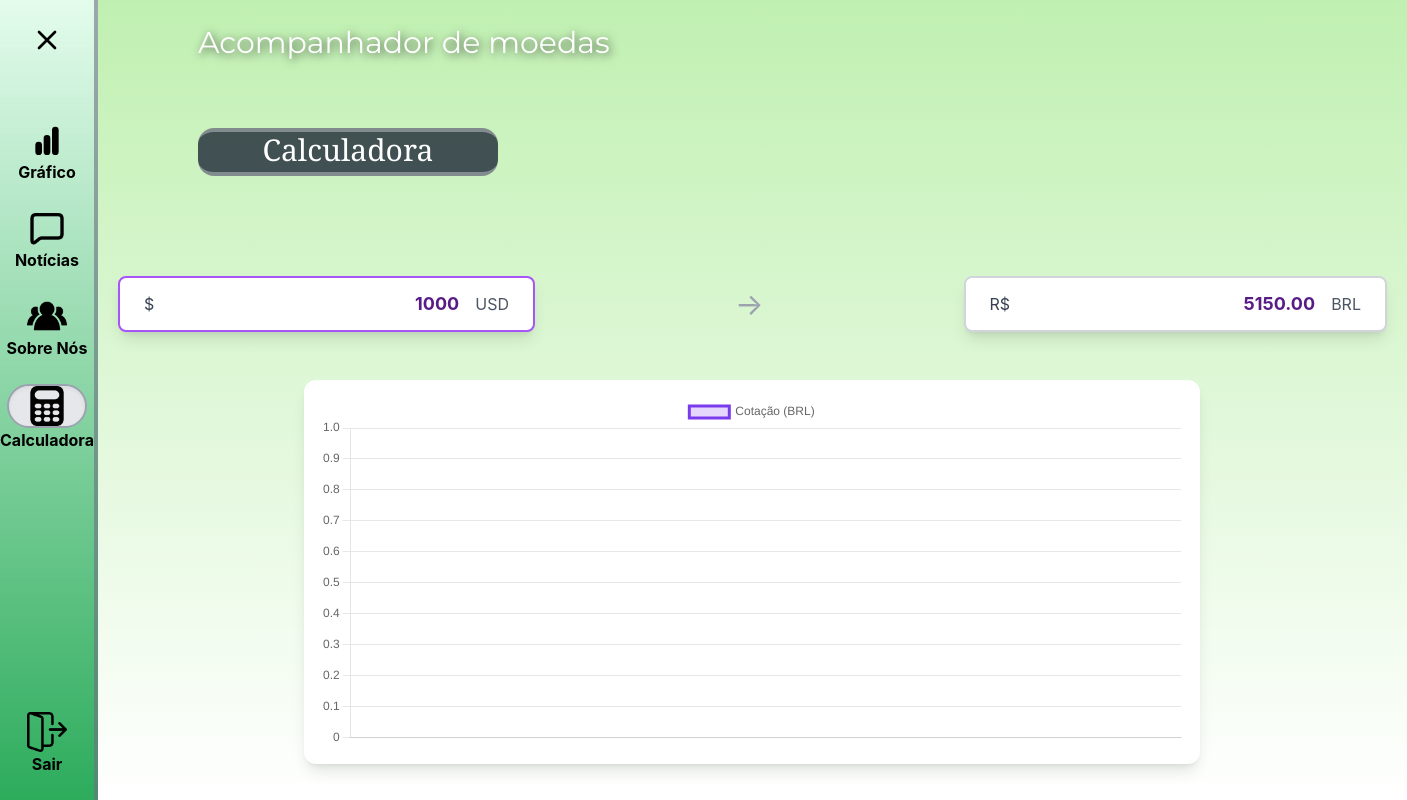
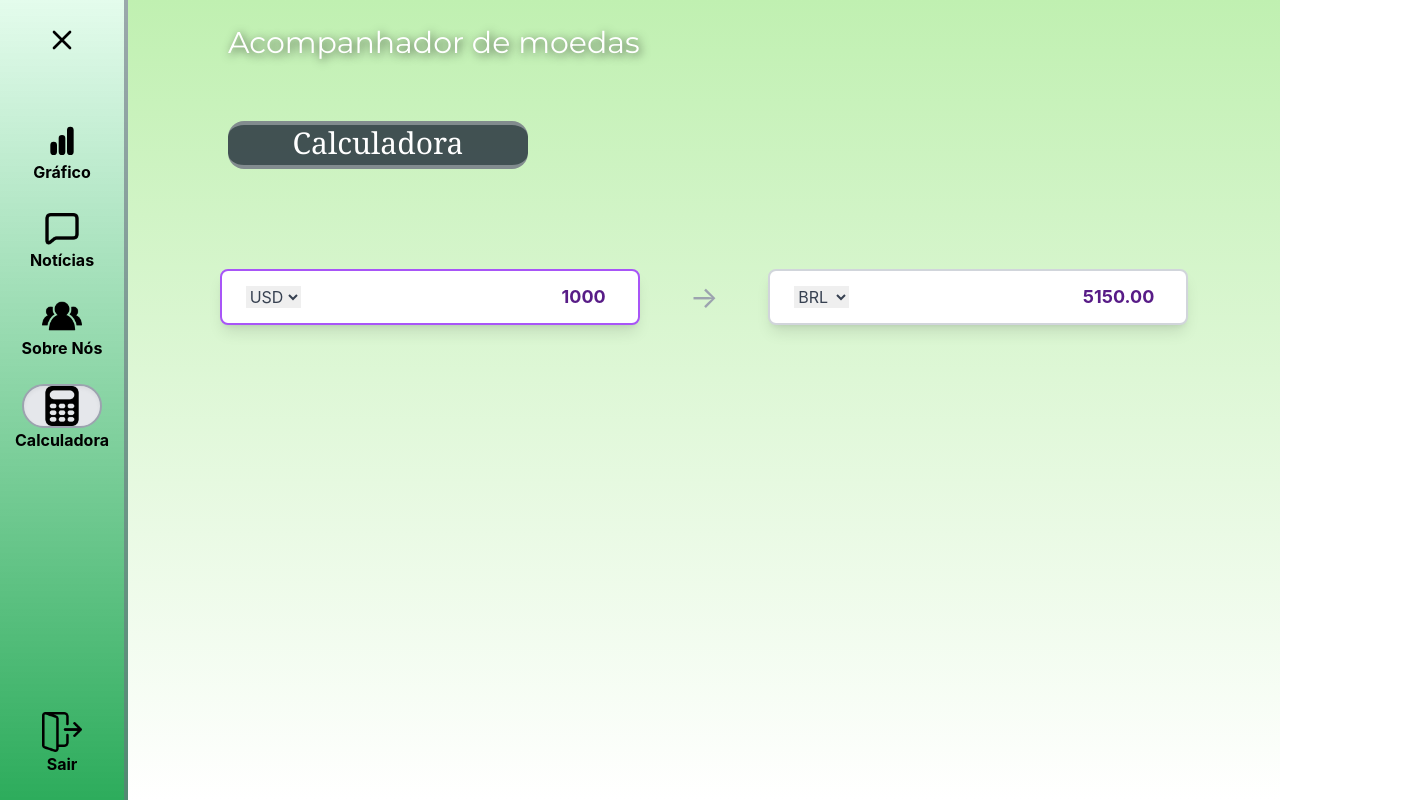
Before and after one commit to igormooura/AppFinanceiro, a React (Create React App) app in the folder view/: page /calculadora in a window 1280 px wide. Shown: the whole page, 1407 px wide, since content can reach past the window. Built offline with nearby package versions, Linux system fonts and the light colour scheme; no server answers; sample sign-in values are in the browser's storage.

Commit message:
feat:added calculcadora

```diff
--- a/view/src/pages/Calculator/Calculadora.js
+++ b/view/src/pages/Calculator/Calculadora.js
@@ -1,35 +1,15 @@
 import React, { useState, useEffect } from "react";
-import { Line } from "react-chartjs-2";
-import {
-  Chart as ChartJS,
-  CategoryScale,
-  LinearScale,
-  PointElement,
-  LineElement,
-  Title,
-  Tooltip,
-  Legend,
-} from "chart.js";
 import PageName from "../../components/PageName/PageName";
 import Sidebar from "../../components/SideBar/Sidebar";
 import TitleComponent from "../../components/Title/Title";
 import useAuth from "../../hooks/useAuth";
 
-ChartJS.register(
-  CategoryScale,
-  LinearScale,
-  PointElement,
-  LineElement,
-  Title,
-  Tooltip,
-  Legend
-);
-
 function Calculadora() {
-
   useAuth();
 
   const [valor, setValor] = useState(1000);
+  const [moedaOrigem, setMoedaOrigem] = useState("USD");
+  const [moedaDestino, setMoedaDestino] = useState("BRL");
   const [cotacao, setCotacao] = useState(5.15);
   const [convertido, setConvertido] = useState(valor * cotacao);
 
@@ -42,48 +22,13 @@ function Calculadora() {
     setValor(novoValor ? parseFloat(novoValor) : "");
   };
 
-  const handleChangeCotacao = (e) => {
-    const novaCotacao = e.target.value.replace(/[^0-9.]/g, "");
-    setCotacao(novaCotacao ? parseFloat(novaCotacao) : "");
+  const handleChangeMoedaOrigem = (e) => {
+    setMoedaOrigem(e.target.value);
   };
 
-  const dadosGrafico = {
-    labels: [],
-    datasets: [
-      {
-        label: "Cotação (BRL)",
-        data: [],
-        borderColor: "#7C3AED",
-        backgroundColor: "rgba(124, 58, 237, 0.2)",
-        fill: true,
-        tension: 0.4,
-      },
-    ],
+  const handleChangeMoedaDestino = (e) => {
+    setMoedaDestino(e.target.value);
   };
-
-  const opcoesGrafico = {
-    responsive: true,
-    maintainAspectRatio: false,
-    plugins: {
-      legend: {
-        position: "top",
-      },
-    },
-    scales: {
-      y: {
-        grid: {
-          color: "#e5e7eb",
-        },
-      },
-      x: {
-        grid: {
-          display: false,
-        },
-      },
-    },
-  };
-
-
 
   return (
     <div className="flex h-screen w-full">
@@ -94,9 +39,18 @@ function Calculadora() {
         <PageName name="Calculadora" />
 
         <div className="flex flex-col items-center mt-[100px] space-y-12">
-          <div className="flex items-center gap-[200px]">
+          <div className="flex items-center gap-[50px]">
             <div className="flex items-center border-2 border-purple-500 rounded-lg px-6 py-3 bg-white shadow-lg">
-              <span className="text-gray-700 mr-2">$</span>
+              <select value={moedaOrigem} onChange={handleChangeMoedaOrigem} className="mr-2 border-none outline-none text-gray-700">
+                <option value="USD">USD</option>
+                <option value="BRL">BRL</option>
+                <option value="EUR">EUR</option>
+                <option value="GBP">GBP</option>
+                <option value="JPY">JPY</option>
+                <option value="AUD">AUD</option>
+                <option value="CAD">CAD</option>
+                <option value="CHF">CHF</option>
+              </select>
               <input
                 type="text"
                 value={valor}
@@ -104,25 +58,28 @@ function Calculadora() {
                 className="w-100 px-2 text-right font-bold text-purple-900 border-none outline-none text-lg"
                 placeholder="0"
               />
-              <span className="ml-2 text-gray-600">USD</span>
             </div>
 
             <div className="text-3xl text-gray-400">→</div>
 
             <div className="flex items-center border-2 border-gray-300 rounded-lg px-6 py-3 bg-white shadow-lg">
-              <span className="text-gray-700 mr-2">R$</span>
+              <select value={moedaDestino} onChange={handleChangeMoedaDestino} className="mr-2 border-none outline-none text-gray-700">
+                <option value="USD">USD</option>
+                <option value="BRL">BRL</option>
+                <option value="EUR">EUR</option>
+                <option value="GBP">GBP</option>
+                <option value="JPY">JPY</option>
+                <option value="AUD">AUD</option>
+                <option value="CAD">CAD</option>
+                <option value="CHF">CHF</option>
+              </select>
               <input
                 type="text"
                 value={convertido.toFixed(2)}
                 className="w-100 px-2 text-right font-bold text-purple-900 border-none outline-none text-lg"
                 readOnly
               />
-              <span className="ml-2 text-gray-600">BRL</span>
             </div>
-          </div>
-
-          <div className="bg-white p-4 rounded-xl shadow-lg w-full max-w-4xl h-96">
-            <Line data={dadosGrafico} options={opcoesGrafico} />
           </div>
         </div>
       </div>
```
